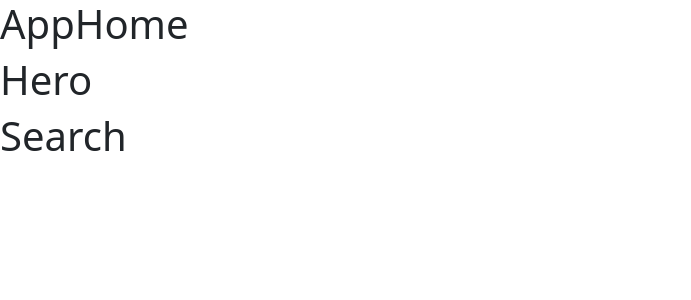
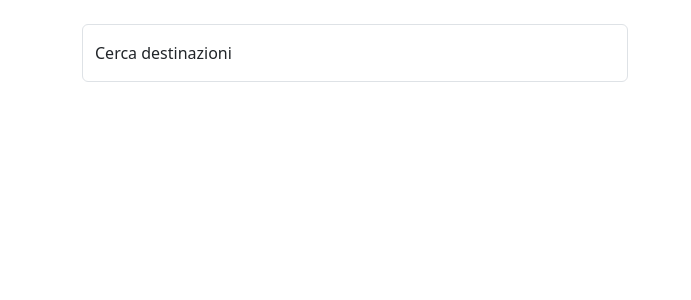
Before and after one commit to WilliamHaxhija/fo-boolbnb, a Vue app: page / in a window 1280 px wide. Shown: the top 300 px of the page, without its empty margins (0-691 px from the left). Built offline with nearby package versions, Linux system fonts and the light colour scheme.

Commit message:
feat: add search and axios call function

```diff
--- a/package.json
+++ b/package.json
@@ -13,7 +13,7 @@
     "bootstrap": "^5.3.3",
     "bootstrap-icons": "^1.11.3",
     "vue": "^3.4.29",
-    "vue-router": "^4.4.0"
+    "vue-router": "^4.3.3"
   },
   "devDependencies": {
     "@types/bootstrap": "^5.2.10",
--- a/src/App.vue
+++ b/src/App.vue
@@ -1,8 +1,5 @@
 <script>
-
-export default {
-
-}
+export default {}
 </script>
 
 <template>
--- a/src/components/AppHero.vue
+++ b/src/components/AppHero.vue
@@ -1,16 +1,44 @@
 <script>
+import axios from 'axios';
+import { store } from '../store';
 import AppSearch from '../components/AppSearch.vue';
 export default {
     name: 'AppHero',
     components: {
         AppSearch
+    },
+    data() {
+        return {
+            store
+        };
+    },
+    methods: {
+        getSuggestionsAddressFromApi() {
+            let apiTomTomSearch = `https://api.tomtom.com/search/2/search/${store.userInputSearch}.json?countrySet=${store.queryParams.countrySet}&key=${store.queryParams.tomTomKey}`
+            if (store.userInputSearch !== '') {
+                axios.get(apiTomTomSearch)
+                    .then((response) => {
+                        store.suggestedAddresses = response.data.results;
+                    });
+            }
+        }
     }
 }
 </script>
 
 <template>
-    <h1>Hero</h1>
-    <AppSearch></AppSearch>
+    <section class="py-4">
+        <div class="container">
+            <div class="row">
+                <div class="col">
+                    <AppSearch @search="getSuggestionsAddressFromApi"></AppSearch>
+                </div>
+                <div class="col">
+                    <!-- image -->
+                </div>
+            </div>
+        </div>
+    </section>
 </template>
 
 <style scoped lang="scss"></style>
--- a/src/components/AppSearch.vue
+++ b/src/components/AppSearch.vue
@@ -1,11 +1,35 @@
 <script>
+import { store } from '../store';
 export default {
-    name: 'AppSearch'
+    name: 'AppSearch',
+    data() {
+        return {
+            store,
+            autocomplete: ''
+        };
+    },
+    methods: {
+        selectSuggestion(suggestion) {
+            this.store.userInputSearch = suggestion.address.freeformAddress;
+            this.store.suggestedAddresses = [];
+        }
+    }
 }
 </script>
 
 <template>
-    <h1>Search</h1>
+    <div class="form-floating mb-3">
+        <input type="search" class="form-control" id="floatingInput" placeholder="search"
+            v-model="store.userInputSearch" @keyup="$emit('search')">
+        <label for="floatingInput">Cerca destinazioni</label>
+        <template v-if="store.userInputSearch !== ''">
+            <ul v-for="suggestion in store.suggestedAddresses" class="list-group">
+                <li class="list-group-item" :key="suggestion.address.freeformAddress"
+                    @click="selectSuggestion(suggestion)">{{
+                        suggestion.address.freeformAddress }}</li>
+            </ul>
+        </template>
+    </div>
 </template>
 
 <style scoped lang="scss"></style>
--- a/src/pages/AppHome.vue
+++ b/src/pages/AppHome.vue
@@ -10,8 +10,7 @@ export default {
 </script>
 
 <template>
-<h1>AppHome</h1>
-<AppHero></AppHero>
+    <AppHero></AppHero>
 </template>
 
 <style scoped lang="scss"></style>
--- /dev/null
+++ b/src/store.js
@@ -0,0 +1,11 @@
+import { reactive } from "vue";
+
+export const store = reactive({
+    queryParams: {
+        tomTomKey: 'fUtGP9sbSFIvB3B4Rk2SmG2E8l5VZSRj',
+        countrySet: 'ITA',
+    },
+    userInputSearch: '',
+    suggestedAddresses: [],
+    searchedApartments: []
+});
```
Also changed, not shown: 1 other file (tests, documents, lock files or other folders).
